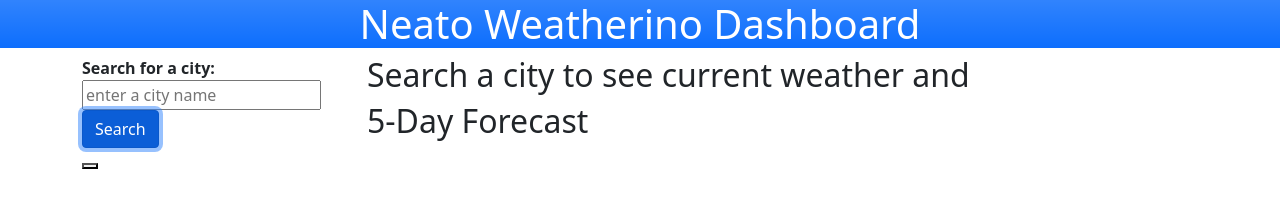
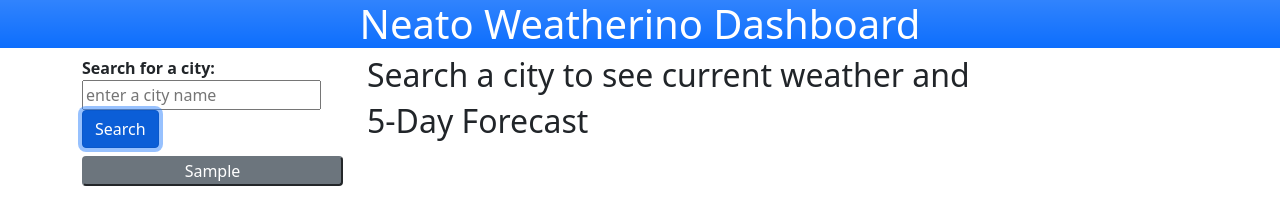
Before and after one commit to LSabin23/Neato-Weatherino, a plain HTML site: page index.html in a window 1280 px wide. Both pictures are taken after typing "Sample" into the empty fields and a click on the button "Search". Drawn offline with nearby package versions, Linux system fonts and the light colour scheme; no server answers.

Commit message:
added event listener for previous city buttons

```diff
--- a/assets/js/script.js
+++ b/assets/js/script.js
@@ -7,7 +7,8 @@ var currentDayHeadingEl = document.querySelector('#current-day-heading')
 var currentDayContentEl = document.querySelector('#current-day-content')
 var futureWeatherEl = document.querySelector('#five-day-forecast')
 
-var savedCitiesList = localStorage.getItem('cities') || []
+// if 'cities' doesn't exist in localStorage set var to empty array instead
+var savedCitiesList = JSON.parse(localStorage.getItem('cities')) || []
 
 // START OPEN WEATHER API CALL
 var getCurrentWeather = function (city) {
@@ -29,7 +30,8 @@ var loadSavedCities = function () {
     previousCitiesEl.textContent = ''
     for (var i = 0; i < savedCitiesList.length; i++) {
       var prevCityBtnEl = document.createElement('button')
-      prevCityBtnEl.textContent = savedCitiesList[i].textContent
+      prevCityBtnEl.classList.add('btn-block', 'rounded', 'btn-secondary', 'w-100', 'mb-2', 'prev-city-btn')
+      prevCityBtnEl.textContent = savedCitiesList[i]
 
       previousCitiesEl.appendChild(prevCityBtnEl)
     }
@@ -55,15 +57,8 @@ var formSubmitHandler = function (event) {
 
 // START SAVE CITY NAME TO LOCAL STORAGE
 var saveCityName = function (cityName) {
-  if (savedCitiesList.length === 0) {
-    console.log(savedCitiesList)
-    savedCitiesList.push(cityName)
-    window.localStorage.setItem('cities', savedCitiesList)
-  } else {
-    // localStorage.getItem('cities')
-    savedCitiesList.push(cityName)
-  }
-  // loadSavedCities(cityName)
+  savedCitiesList.push(cityName)
+  localStorage.setItem('cities', JSON.stringify(savedCitiesList))
 }
 // END SAVE CITY NAME TO LOCAL STORAGE
 
@@ -190,5 +185,13 @@ var displayWeather = function (weather, city) {
 }
 // END CURRENT DAY
 
+// START PREVIOUS CITY BUTTON CLICK FUNCTION
+var prevCityBtnHandler = function (event) {
+  var btnName = event.target.textContent
+  getCurrentWeather(btnName)
+}
+// END PREVIOUS CITY BUTTON CLICK FUNCTION
+
 searchFormEl.addEventListener('submit', formSubmitHandler)
+previousCitiesEl.addEventListener('click', prevCityBtnHandler)
 loadSavedCities()
--- a/index.html
+++ b/index.html
@@ -24,7 +24,7 @@
           <button type="submit" class="btn btn-primary">Search</button>
         </form>
 
-        <div id="previous-cities">
+        <div id="previous-cities" class="mt-2">
           <!-- dynamically add buttons to search for previous cities -->
         </div>
       </section>
```
